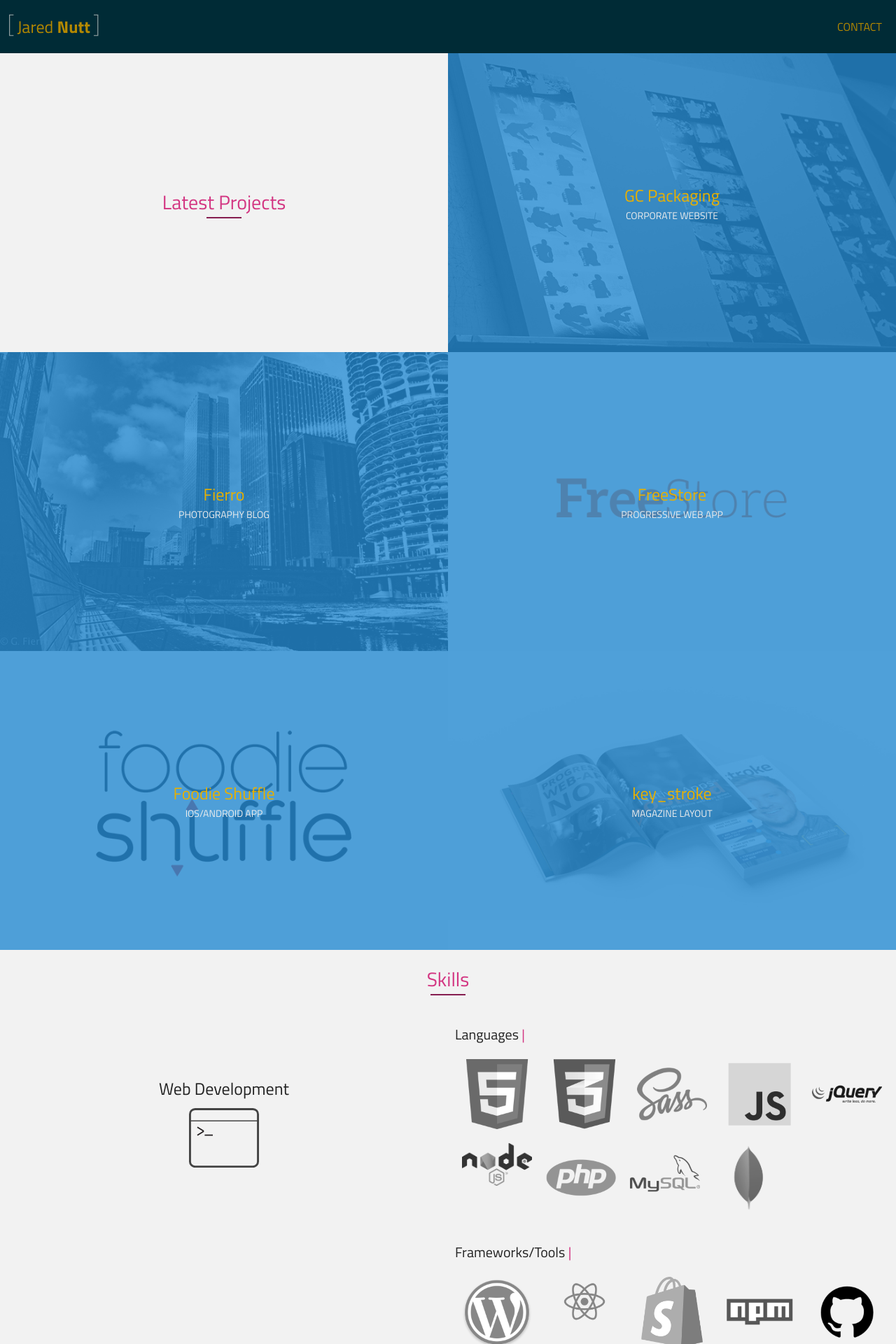
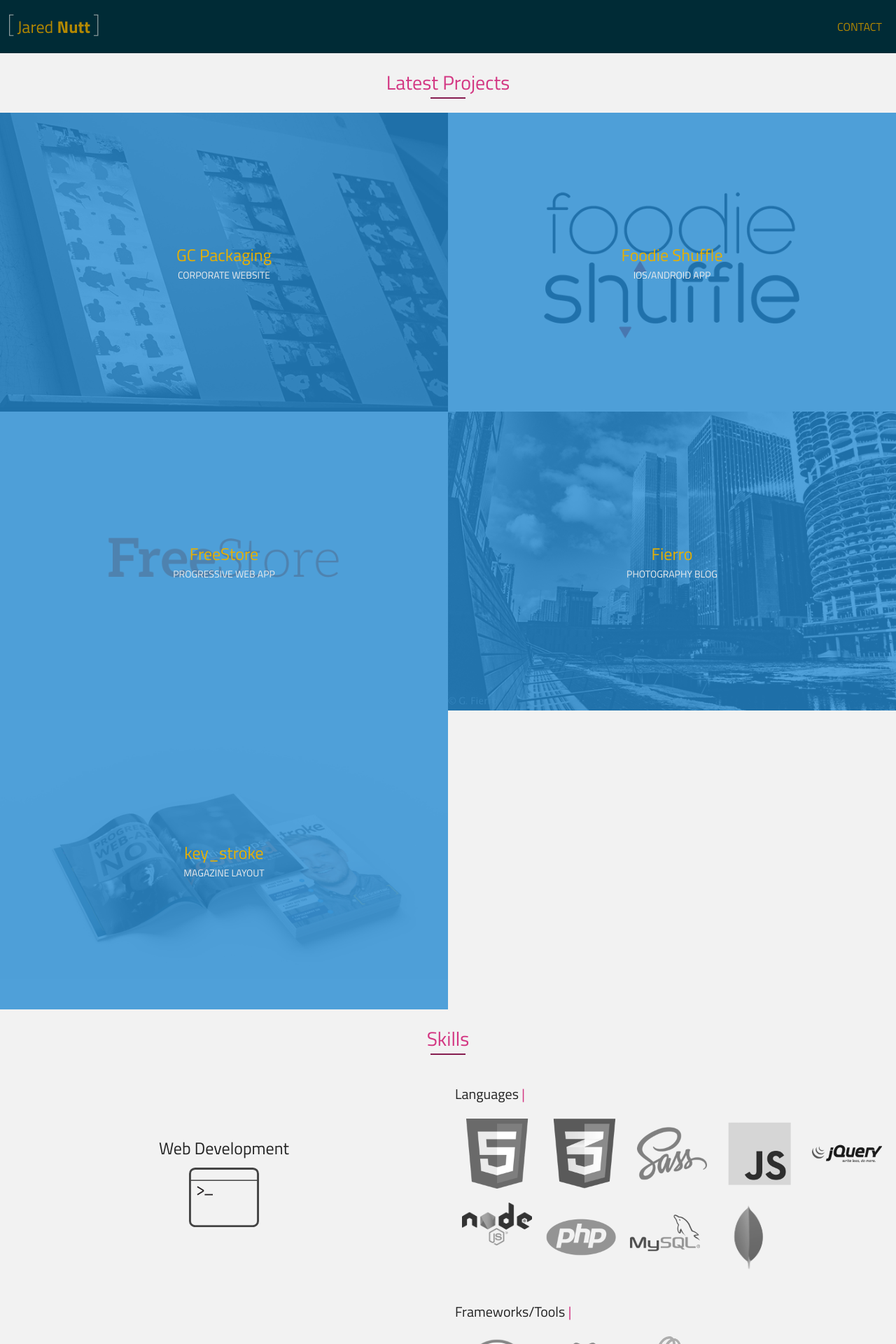
Before and after one commit to DarthOstrich/darthostrich.github.io, a Jekyll site: the page built from index.html, in a window 1280 px wide. Shown: the top 1920 px of the page at 70% size. Built offline with Jekyll 4.4.1, drawn with Linux system fonts in a browser that asks for light colours.

Commit message:
adjusted index because the title looked like a link

```diff
--- a/_sass/base/_typography.scss
+++ b/_sass/base/_typography.scss
@@ -28,10 +28,10 @@
     margin: 0 auto;
     transition: $animation;
   }
-  &:hover::after{
-    max-width: 100px;
-    transition: $animation;
-  }
+  // &:hover::after{
+  //   max-width: 100px;
+  //   transition: $animation;
+  // }
 }
 
 h2 {
--- a/index.html
+++ b/index.html
@@ -2,7 +2,7 @@
 layout: main
 ---
 <section class="flex-block flex-block--wrapper flex-block--row">
-  <article class="flex-block flex-block--grid">
+  <article class="flex-block flex-block--full">
     <h1 class="headline--underscore">Latest Projects</h1>
   </article>
   {% comment %} Loop through all the projects {% endcomment %}
```
Also changed, not shown: _projects/002.FoodieShuffle.md (renamed from _projects/006.FoodieShuffle.md), _projects/003.Freestore.md (renamed from _projects/005.Freestore.md), _projects/004.Fierro.md (renamed from _projects/003.Fierro.md), images/FS-profile-copy.jpg (added), images/FStore-profile-copy.jpg (added).
